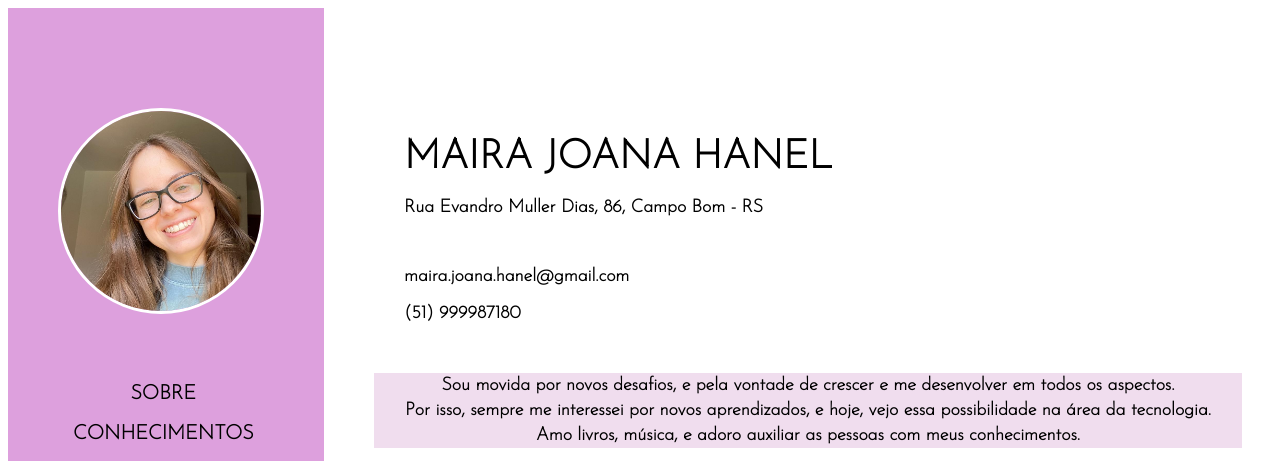
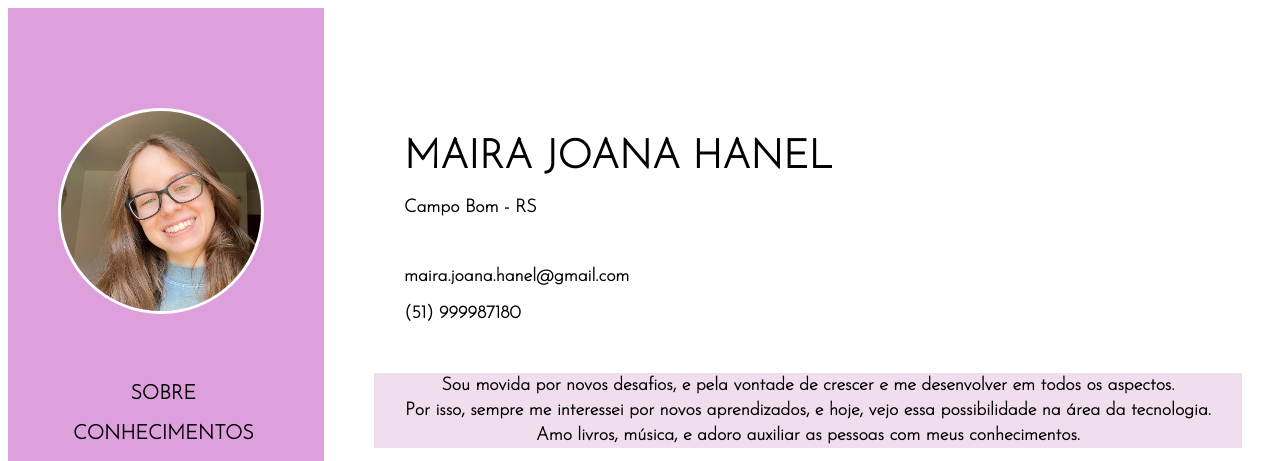
Before and after one commit to mairahanel/avaliacao_front-end_I, a plain HTML site: page index.html in a window 1280 px wide. Shown: the top 461 px of the page. Drawn offline with nearby package versions, Linux system fonts and the light colour scheme.

Commit message:
commit adress

```diff
--- a/index.html
+++ b/index.html
@@ -23,7 +23,7 @@
                 <div id="direita">
                     <section class="dados">
                         <h1 class="fonte-nome">MAIRA JOANA HANEL</h1>
-                        <p>Rua Evandro Muller Dias, 86, Campo Bom - RS</p>
+                        <p>Campo Bom - RS</p>
                         <p class="contato">
                            <a href="mailto:maira.joana.hanel@gmail.com">maira.joana.hanel@gmail.com</a>
                         </p>
```
